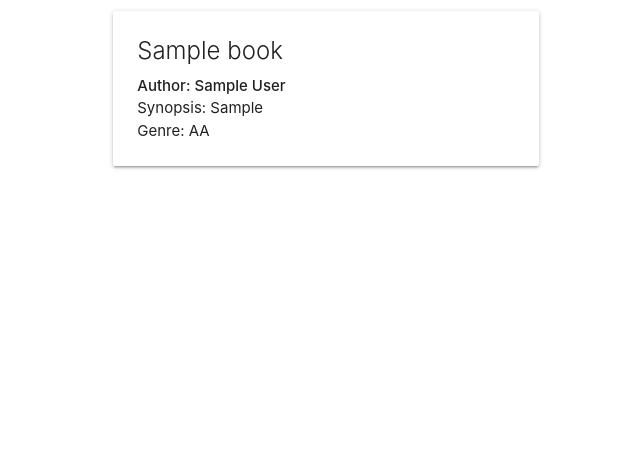
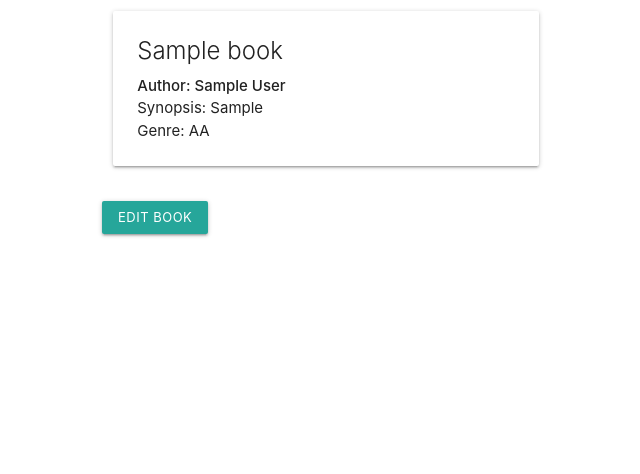
Before and after one commit to CSimoneCode/book_collector, a Django app: page /books/1/ in a window 1280 px wide. Shown: the part 197-671 px from the top of the page, without its empty margins (90-730 px from the left). Run offline with Django 3.2, Linux system fonts and the light colour scheme; tables that the repository leaves empty hold one stand-in row (values such as "Sample post").

Commit message:
working on getting genre list to work with new and edit

```diff
--- a/main_app/admin.py
+++ b/main_app/admin.py
@@ -2,4 +2,4 @@ from django.contrib import admin
 from .models import Book
 
 # register models
-admin.site.register(Book),
+admin.site.register(Book)
--- a/main_app/models.py
+++ b/main_app/models.py
@@ -30,8 +30,10 @@ class Book(models.Model):
     genre = models.CharField(
         max_length=2,
         choices=GENRES,
-        default=GENRES[7][0]) ### May make this a dropdown eventually
-    isbn = models.CharField(max_length=13, null=True)
+        default=GENRES[7][1])
+    isbn = models.CharField(
+        max_length=13,
+        null=True)
 
     def __str__(self):
         return f'{self.title} by {self.author}'
--- a/main_app/templates/books/show.html
+++ b/main_app/templates/books/show.html
@@ -15,4 +15,7 @@
         </div>
     </div>
 </div>
+<div class="card-action">
+    <a href="{% url 'books_edit' book.id %}" class="btn-small">Edit Book</a>
+</div>
 {% endblock %}
--- a/main_app/urls.py
+++ b/main_app/urls.py
@@ -9,5 +9,6 @@ urlpatterns = [
     # book routes
     path('books/', views.books_index, name='books_index'),
     path('books/new', views.books_new, name='books_new'),
-    path('books/<int:book_id>/', views.books_show, name='books_show')
+    path('books/<int:book_id>/', views.books_show, name='books_show'),
+    path('books/<int:book_id>/edit', views.books_edit, name='books_edit')
 ]
--- a/main_app/views.py
+++ b/main_app/views.py
@@ -2,9 +2,6 @@ from django.shortcuts import render, redirect
 from django.http import HttpResponse
 from .models import Book
 from .forms import BookForm
-
-# Add the following import
-from django.http import HttpResponse
 
 ### ------- Static pages
 def home(request):
@@ -38,3 +35,16 @@ def books_new(request):
         form = BookForm()
         context = {'form': form}
         return render(request, 'books/new.html', context)
+
+def books_edit(request, book_id):
+    book = Book.objects.get(id=book_id)
+
+    if request.method == 'POST':
+        book_form = BookForm(request.POST, instance=book)
+        if book_form.is_valid():
+            updated_book = book_form.save()
+            return redirect('books_show', updated_book.id)
+    else:
+        form = BookForm(instance=book)
+        context ={'form': form ,'book': book}
+        return render(request, 'books/edit.html', context)
```
Also changed, not shown: main_app/forms.py (+27 -0 lines), main_app/templates/books/edit.html (added, +14 -0 lines), main_app/migrations/0003_auto_20201101_2206.py (added), main_app/migrations/0004_auto_20201101_2247.py (added).
